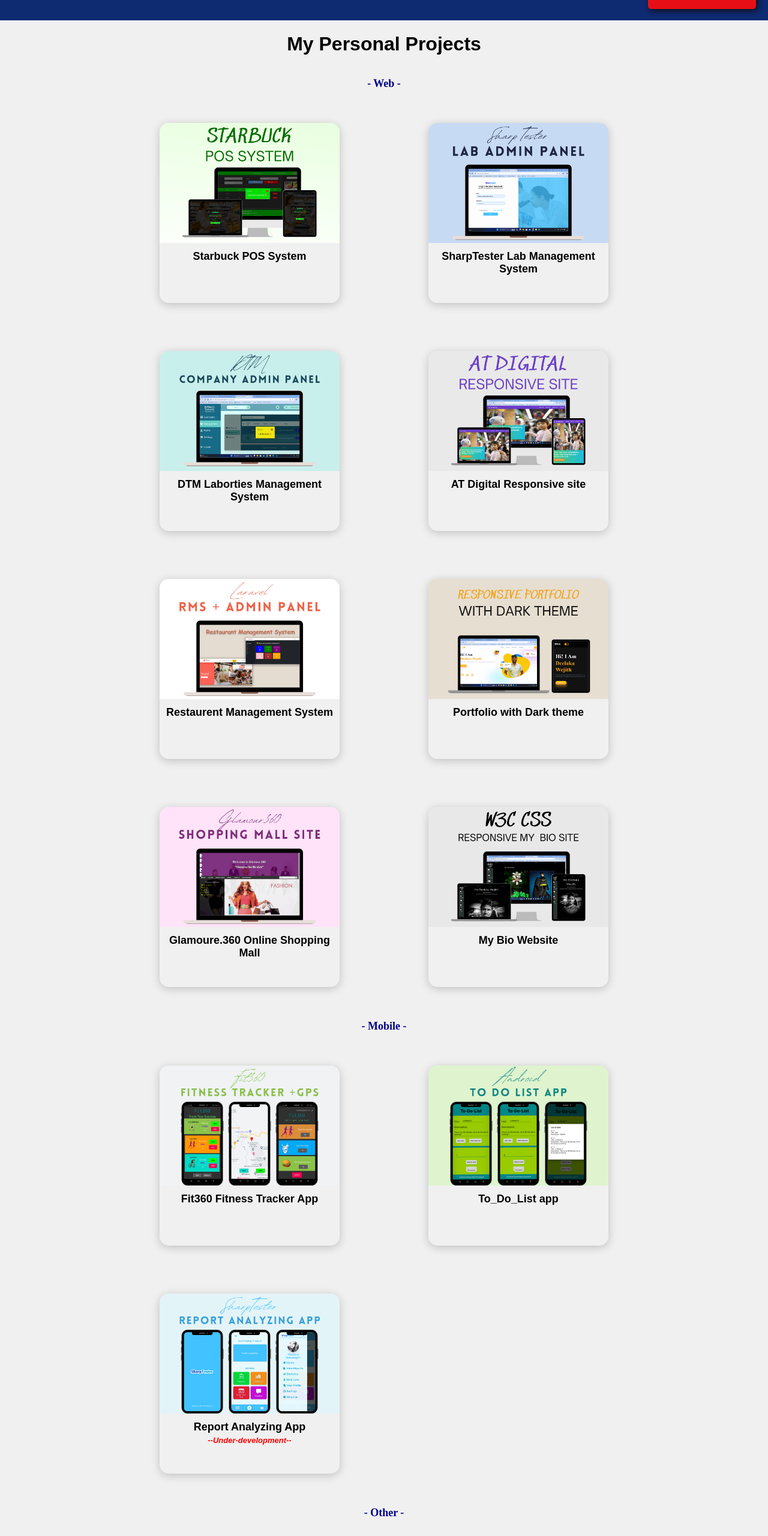
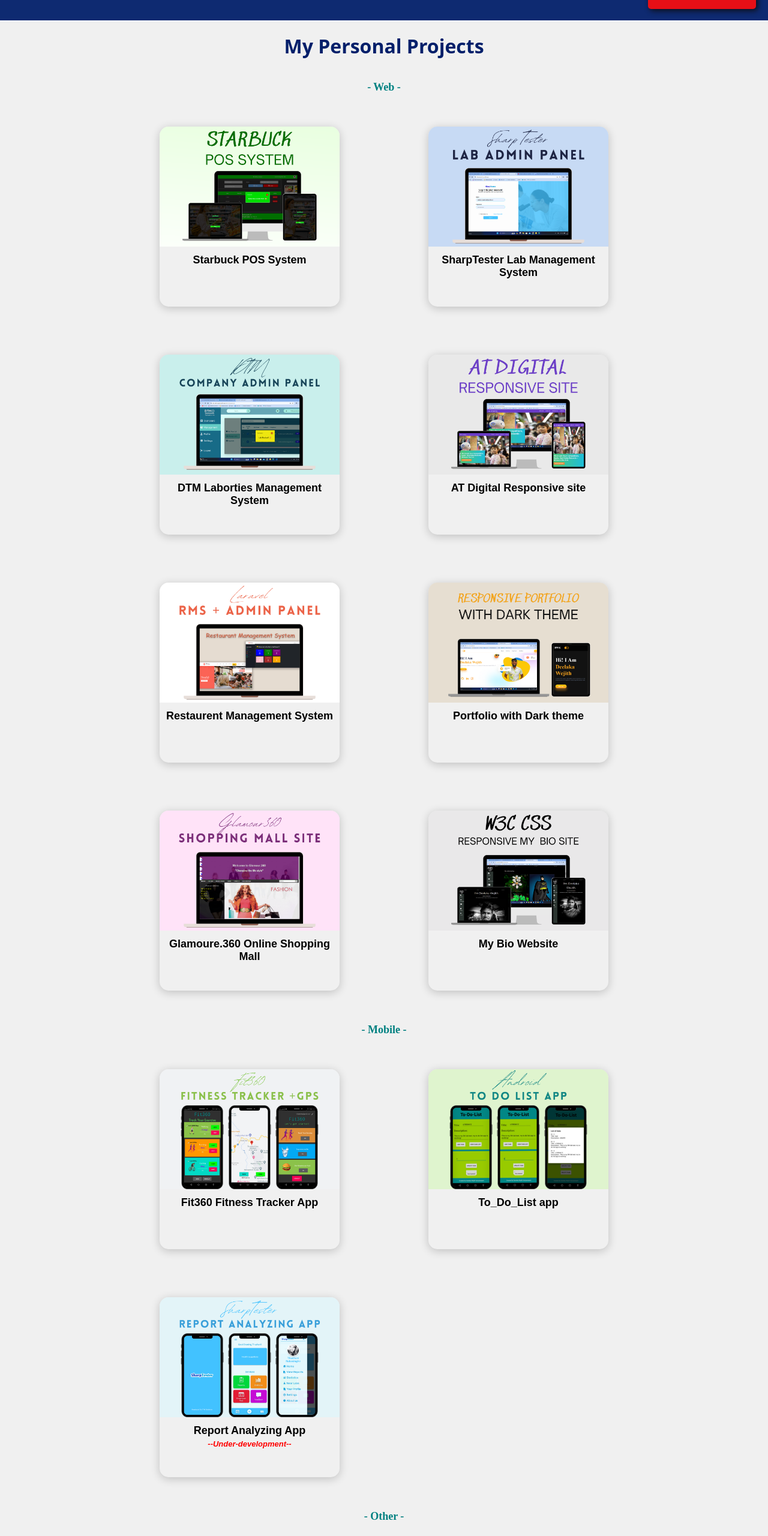
Before and after one commit to deelaka99/deewejkar-portfolio, a React (Vite) app: page /projects in a window 1280 px wide. Shown: the part 66-2626 px from the top of the page at 60% size. Built offline with nearby package versions, Linux system fonts and the light colour scheme.

Commit message:
added color changes to the project page

```diff
--- a/src/pages/Projects.jsx
+++ b/src/pages/Projects.jsx
@@ -6,8 +6,8 @@ import { ProjectList } from "../helpers/ProjectList";
 function Projects() {
   return (
     <div className="projects">
-      <h1>My Personal Projects</h1>
-      <h2 style={{fontSize:"large", color:"darkblue", fontFamily:'cursive'}}>- Web -</h2>
+      <h1 style={{color:"#021f6a",fontFamily:"sans"}}>My Personal Projects</h1>
+      <h2 style={{fontSize:"large", color:"teal", fontFamily:'cursive'}}>- Web -</h2>
       <div className="projectList">
         {ProjectList.map((project, idx) =>
           project.specialization === "Web" ? (
@@ -16,7 +16,7 @@ function Projects() {
         )}
       </div>
 
-      <h2 style={{fontSize:"large", color:"darkblue", fontFamily:'cursive'}}>- Mobile -</h2>
+      <h2 style={{fontSize:"large", color:"teal", fontFamily:'cursive'}}>- Mobile -</h2>
       <div className="projectList">
         {ProjectList.map((project, idx) =>
           project.specialization === "Mobile" ? (
@@ -25,7 +25,7 @@ function Projects() {
         )}
       </div>
 
-      <h2 style={{fontSize:"large", color:"darkblue", fontFamily:'cursive'}}>- Other -</h2>
+      <h2 style={{fontSize:"large", color:"teal", fontFamily:'cursive'}}>- Other -</h2>
       <div className="projectList">
         {ProjectList.map((project, idx) =>
           project.specialization === "Code" ? (
```
